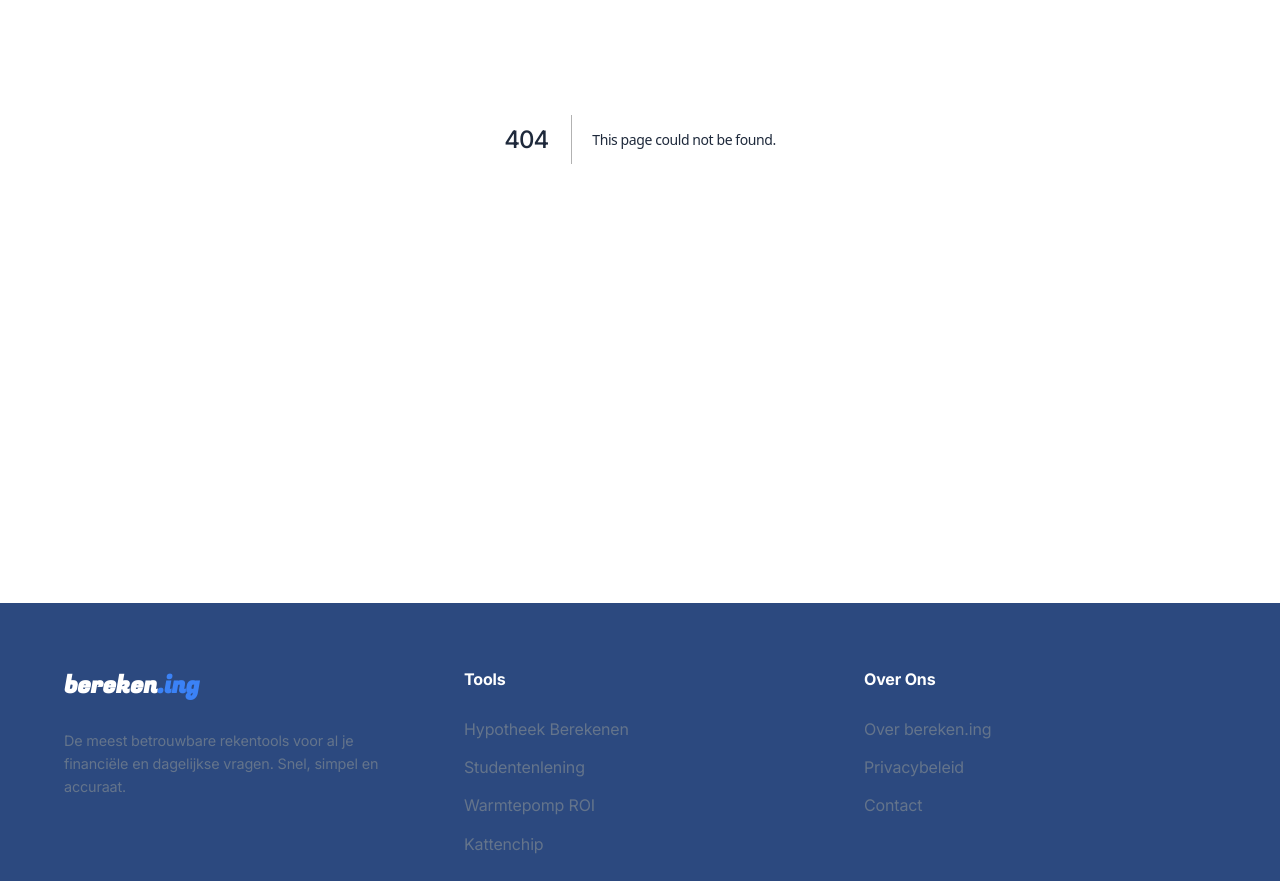
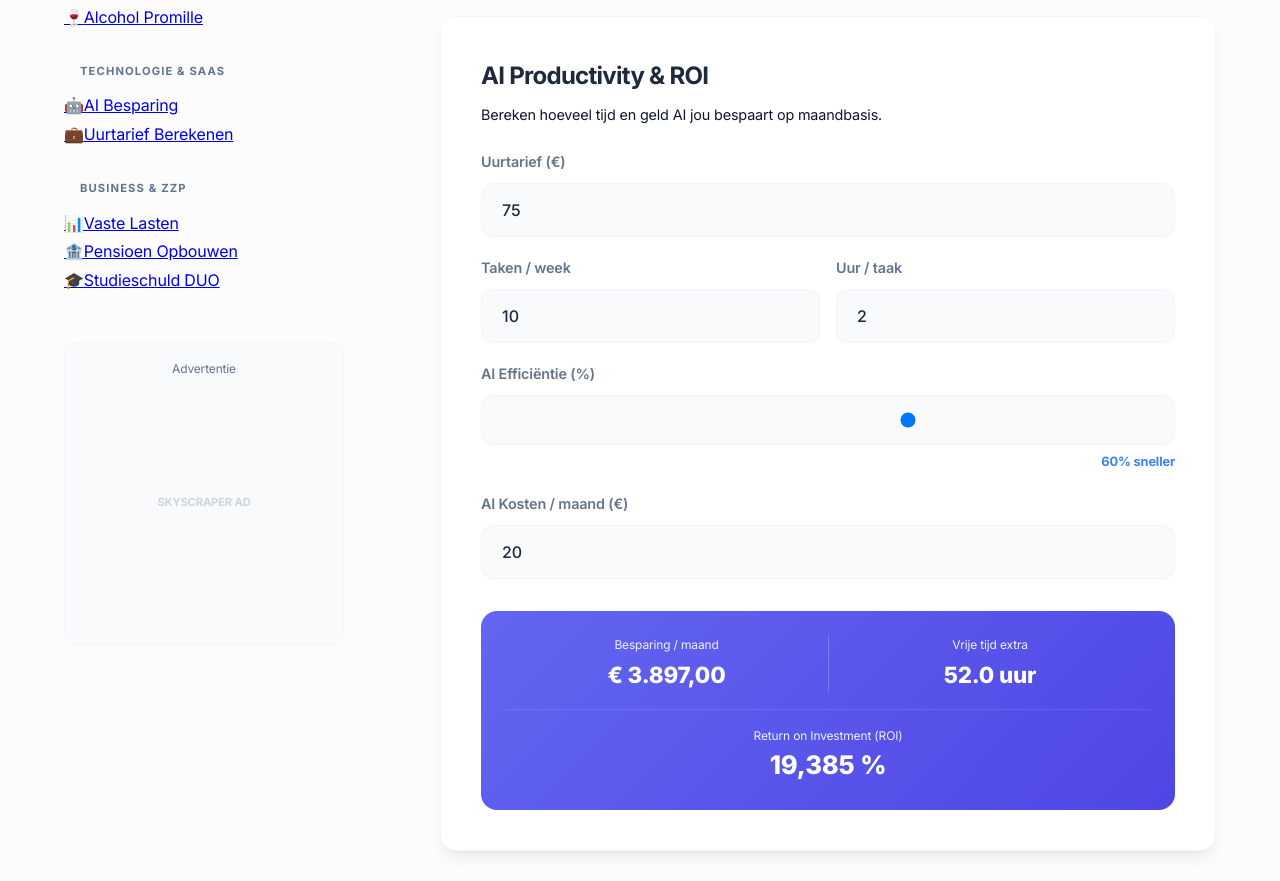
Before and after one commit to sirklaas/bereken.ing, a Next.js app: page /ai in a window 1280 px wide. Before the commit this address had no page. Shown: the part 342-1223 px from the top of the page. Built offline with nearby package versions, Linux system fonts and the light colour scheme.

Commit message:
feat: added pristine AI Productivity & ROI calculator

```diff
--- /dev/null
+++ b/src/app/ai/page.tsx
@@ -0,0 +1,53 @@
+import type { Metadata } from "next";
+import AISavingsCalculator from "@/components/AISavingsCalculator";
+import AdSenseSlot from "@/components/AdSenseSlot";
+import ToolLayout from "@/components/ToolLayout";
+import JsonLd from "@/components/JsonLd";
+import AffiliateCTA from "@/components/AffiliateCTA";
+
+export const metadata: Metadata = {
+  title: "AI Besparing Berekenen 2026 | ROI van Kunstmatige Intelligentie",
+  description: "Bereken direct hoeveel tijd en geld AI jou bespaart. Ontdek de ROI van AI-tools zoals ChatGPT voor jouw werk of bedrijf.",
+};
+
+export default function AIPage() {
+  const schema = {
+    "@context": "https://schema.org",
+    "@type": "FinancialCalculator",
+    "name": "AI Besparing Calculator",
+    "description": "Tool voor het berekenen van productiviteitswinst en ROI door AI.",
+    "url": "https://www.bereken.ing/ai"
+  };
+
+  return (
+    <ToolLayout>
+      <JsonLd data={schema} />
+
+      <AdSenseSlot id="top-ad" format="rectangle" style={{ marginBottom: "2rem" }} />
+
+      <h3>Technologie & SaaS</h3>
+      <h1>AI Besparing <span style={{ color: "var(--primary-accent)" }}>Berekenen</span></h1>
+
+      <AISavingsCalculator />
+
+      <AffiliateCTA
+        title="Verhoog je productiviteit met AI"
+        description="Ontdek de beste AI-tools van dit moment die jouw werkproces tot wel 10x sneller kunnen maken. Start vandaag nog met besparen."
+        buttonText="Bekijk AI Tools"
+        href="https://www.futuretools.io"
+        badge="Editor's Choice"
+      />
+
+      <div style={{ marginTop: "4rem", maxWidth: "800px" }}>
+        <h2 style={{ fontSize: "1.8rem" }}>Hoeveel tijd bespaart AI echt?</h2>
+        <p>
+          Onderzoek toont aan dat kenniswerkers die AI gebruiken tot wel 40% sneller zijn bij specifieke schrijftaken en 25% sneller bij coderen.
+          De echte winst zit niet alleen in de snelheid, maar in de mogelijkheid om meer projecten tegelijkertijd aan te pakken zonder kwaliteitsverlies.
+        </p>
+        <AdSenseSlot id="inline-ad" format="fluid" />
+      </div>
+
+      <AdSenseSlot id="bottom-ad" format="rectangle" style={{ marginTop: "3rem" }} />
+    </ToolLayout>
+  );
+}
--- /dev/null
+++ b/src/components/AISavingsCalculator.tsx
@@ -0,0 +1,91 @@
+"use client";
+
+import { useState, useEffect } from "react";
+
+export default function AISavingsCalculator() {
+  const [hourlyRate, setHourlyRate] = useState<number>(75);
+  const [tasksPerWeek, setTasksPerWeek] = useState<number>(10);
+  const [timePerTask, setTimePerTask] = useState<number>(2); // hours
+  const [aiEfficiency, setAiEfficiency] = useState<number>(60); // % faster
+  const [aiCost, setAiCost] = useState<number>(20); // monthly subscription
+
+  const [monthlySavings, setMonthlySavings] = useState<number>(0);
+  const [hoursSaved, setHoursSaved] = useState<number>(0);
+  const [roi, setRoi] = useState<number>(0);
+
+  useEffect(() => {
+    const totalHoursBefore = tasksPerWeek * timePerTask * 4.33; // monthly
+    const hoursSavedMonthly = totalHoursBefore * (aiEfficiency / 100);
+    const moneySavedMonthly = hoursSavedMonthly * hourlyRate;
+
+    setHoursSaved(hoursSavedMonthly);
+    setMonthlySavings(moneySavedMonthly);
+
+    if (aiCost > 0) {
+      setRoi(((moneySavedMonthly - aiCost) / aiCost) * 100);
+    }
+  }, [hourlyRate, tasksPerWeek, timePerTask, aiEfficiency, aiCost]);
+
+  const formatCurrency = (value: number) => {
+    return new Intl.NumberFormat("nl-NL", { style: "currency", currency: "EUR" }).format(value);
+  };
+
+  return (
+    <div className="card animate-in stagger-2">
+      <h2 style={{ fontSize: "1.5rem", marginBottom: "0.5rem" }}>AI Productivity & ROI</h2>
+      <p style={{ fontSize: "0.9rem", marginBottom: "1.5rem" }}>Bereken hoeveel tijd en geld AI jou bespaart op maandbasis.</p>
+
+      <div style={{ display: "grid", gap: "1.2rem" }}>
+        <div>
+          <label>Uurtarief (€)</label>
+          <input type="number" value={hourlyRate} onChange={(e) => setHourlyRate(Number(e.target.value))} />
+        </div>
+
+        <div style={{ display: "grid", gridTemplateColumns: "1fr 1fr", gap: "1rem" }}>
+          <div>
+            <label>Taken / week</label>
+            <input type="number" value={tasksPerWeek} onChange={(e) => setTasksPerWeek(Number(e.target.value))} />
+          </div>
+          <div>
+            <label>Uur / taak</label>
+            <input type="number" step="0.5" value={timePerTask} onChange={(e) => setTimePerTask(Number(e.target.value))} />
+          </div>
+        </div>
+
+        <div>
+          <label>AI Efficiëntie (%)</label>
+          <input type="range" min="10" max="90" step="5" value={aiEfficiency} onChange={(e) => setAiEfficiency(Number(e.target.value))} />
+          <div style={{ fontSize: "0.8rem", textAlign: "right", color: "var(--primary-accent)", fontWeight: 700 }}>{aiEfficiency}% sneller</div>
+        </div>
+
+        <div>
+          <label>AI Kosten / maand (€)</label>
+          <input type="number" value={aiCost} onChange={(e) => setAiCost(Number(e.target.value))} />
+        </div>
+      </div>
+
+      <div style={{
+        marginTop: "2rem",
+        padding: "1.5rem",
+        background: "linear-gradient(135deg, #6366f1 0%, #4f46e5 100%)",
+        borderRadius: "16px",
+        color: "white"
+      }}>
+        <div style={{ display: "grid", gridTemplateColumns: "1fr 1fr", textAlign: "center" }}>
+          <div>
+            <p style={{ fontSize: "0.75rem", opacity: 0.9, marginBottom: "0.2rem" }}>Besparing / maand</p>
+            <div style={{ fontSize: "1.4rem", fontWeight: 800 }}>{formatCurrency(monthlySavings)}</div>
+          </div>
+          <div style={{ borderLeft: "1px solid rgba(255,255,255,0.2)" }}>
+            <p style={{ fontSize: "0.75rem", opacity: 0.9, marginBottom: "0.2rem" }}>Vrije tijd extra</p>
+            <div style={{ fontSize: "1.4rem", fontWeight: 800 }}>{hoursSaved.toFixed(1)} uur</div>
+          </div>
+        </div>
+        <div style={{ textAlign: "center", marginTop: "1rem", paddingTop: "1rem", borderTop: "1px solid rgba(255,255,255,0.1)" }}>
+          <p style={{ fontSize: "0.75rem", opacity: 0.9 }}>Return on Investment (ROI)</p>
+          <div style={{ fontSize: "1.6rem", fontWeight: 800 }}>{roi.toLocaleString()} %</div>
+        </div>
+      </div>
+    </div>
+  );
+}
--- a/src/components/Header.tsx
+++ b/src/components/Header.tsx
@@ -18,6 +18,7 @@ export default function Header() {
 
   const navLinks = [
     { name: "Wonen", href: "/warmtepomp" },
+    { name: "AI", href: "/ai" },
     { name: "Hypotheek", href: "/hypotheek" },
     { name: "ZZP", href: "/uurtarief" },
     { name: "Gezondheid", href: "/gezondheid" },
--- a/src/components/Sidebar.tsx
+++ b/src/components/Sidebar.tsx
@@ -17,8 +17,11 @@ export default function Sidebar() {
       { name: "Eigen Risico", href: "/eigen-risico", icon: "⚕️" },
       { name: "Alcohol Promille", href: "/alcohol", icon: "🍷" },
     ]},
+    { title: "Technologie & SaaS", links: [
+      { name: "AI Besparing", href: "/ai", icon: "🤖" },
+      { name: "Uurtarief Berekenen", href: "/uurtarief", icon: "💼" },
+    ]},
     { title: "Business & ZZP", links: [
-      { name: "Uurtarief Berekenen", href: "/uurtarief", icon: "💼" },
       { name: "Vaste Lasten", href: "/vaste-lasten", icon: "📊" },
       { name: "Pensioen Opbouwen", href: "/pensioen", icon: "🏦" },
       { name: "Studieschuld DUO", href: "/studentenlening", icon: "🎓" },
```
